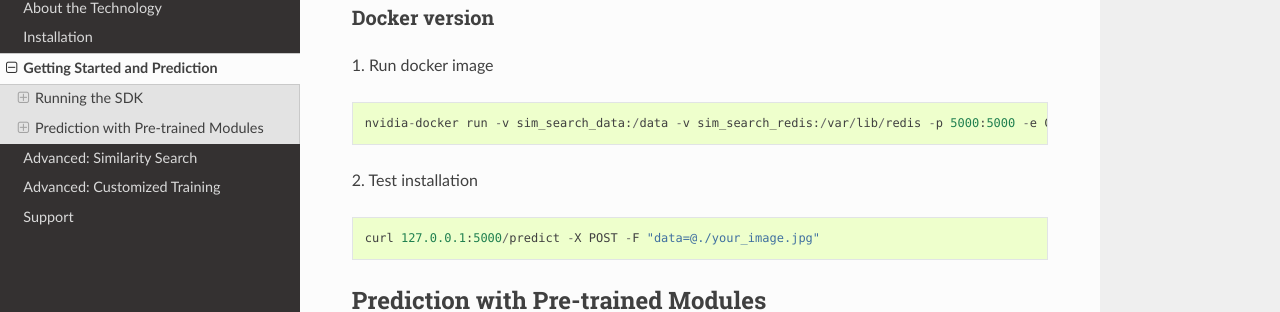
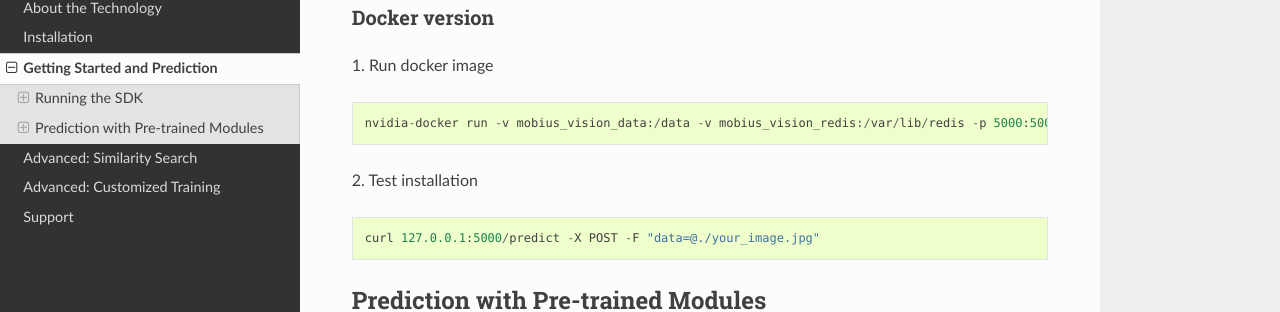
Before and after one commit to rumlingd/mobius_on-premise_doc, a Sphinx documentation site: the page built from source/getting-started.rst, in a window 1280 px wide and 900 px high, scrolled down 510 px. Shown: the part 144-456 px from the top of the window. Built offline with Sphinx 7.4.7 and the Read the Docs theme 2.0.0, drawn with Linux system fonts in a browser that asks for light colours; formulas are drawn with MathJax 3.

Commit message:
Changed names of docker volumes

```diff
--- a/source/getting-started.rst
+++ b/source/getting-started.rst
@@ -34,7 +34,7 @@ Docker version
 1. Run docker image
 ::
 
-  nvidia-docker run -v sim_search_data:/data -v sim_search_redis:/var/lib/redis -p 5000:5000 -e CUDA_VISIBLE_DEVICES="0" -e NUM_WORKERS="40" -e MOBIUS_TOKEN="<your_token>" -it mobius_labs/mobius_sdk:1.1
+  nvidia-docker run -v mobius_vision_data:/data -v mobius_vision_redis:/var/lib/redis -p 5000:5000 -e CUDA_VISIBLE_DEVICES="0" -e NUM_WORKERS="40" -e MOBIUS_TOKEN="<your_token>" -it mobius_labs/mobius_sdk:1.1
 
 2. Test installation
 ::
```
